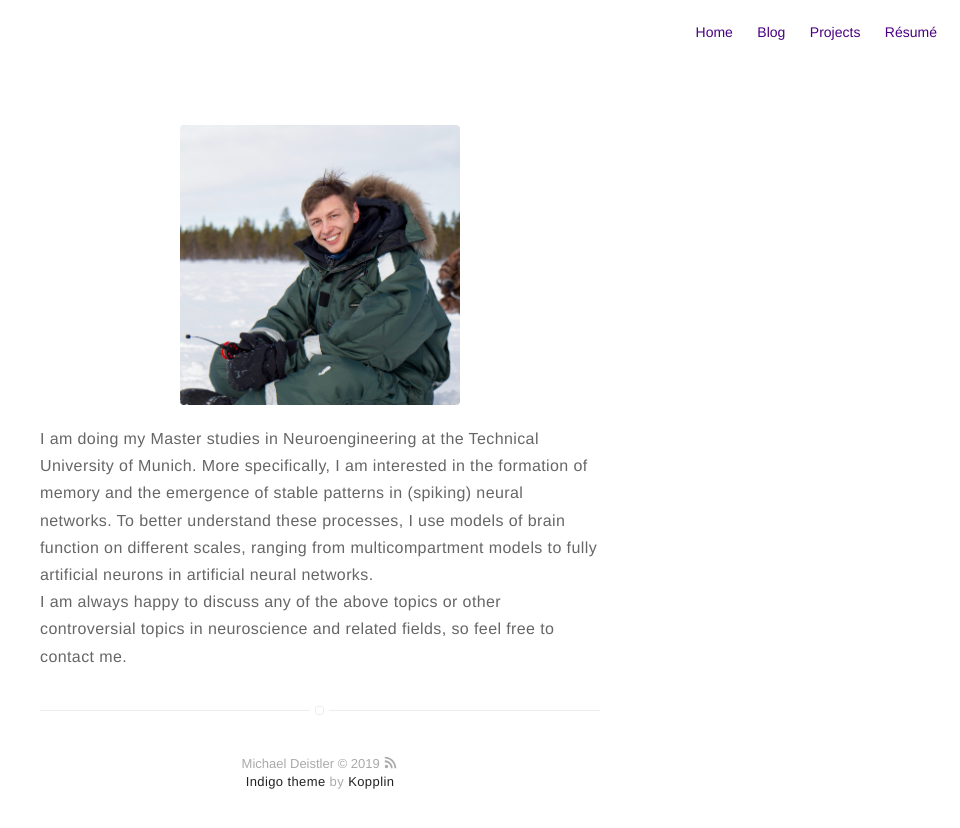
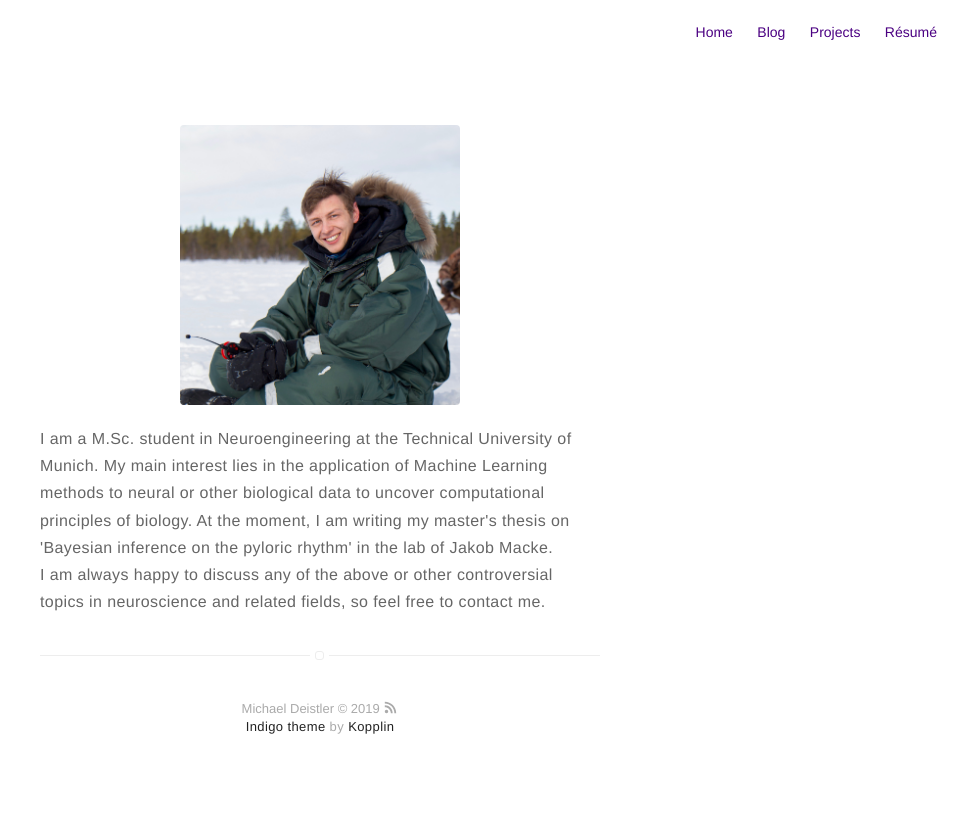
Before and after one commit to michaeldeistler/michaeldeistler.github.io, a Jekyll site: the page built from about.md, in a window 1280 px wide. Shown: the top 828 px of the page, without its empty margins (320-1280 px from the left). Built offline with Jekyll 4.4.1, drawn with Linux system fonts in a browser that asks for light colours.

```diff
--- a/about.md
+++ b/about.md
@@ -4,7 +4,6 @@ layout: page
 ---
 ![Profile Image]({{ site.url }}/{{ site.picture }})
 
-<p>I am doing my Master studies in Neuroengineering at the Technical University of Munich.
-More specifically, I am interested in the formation of memory and the emergence of stable patterns in (spiking) neural networks. To better understand these processes, I use models of brain function on different scales, ranging from multicompartment models to
-fully artificial neurons in artificial neural networks.<br/>
-I am always happy to discuss any of the above topics or other controversial topics in neuroscience and related fields, so feel free to contact me.</p>
+<p>I am a M.Sc. student in Neuroengineering at the Technical University of Munich.
+My main interest lies in the application of Machine Learning methods to neural or other biological data to uncover computational principles of biology. At the moment, I am writing my master's thesis on 'Bayesian inference on the pyloric rhythm' in the lab of Jakob Macke.<br/>
+I am always happy to discuss any of the above or other controversial topics in neuroscience and related fields, so feel free to contact me.</p>
```
Also changed, not shown: _posts/2019-05-07-advanced-deep-learning-cv.markdown (added, +27 -0 lines), _posts/2019-05-25-tactile-hallucinations.markdown (added, +27 -0 lines), assets/images/2_DBM_structure.png (added), assets/images/pointcloud.jpg (added).
